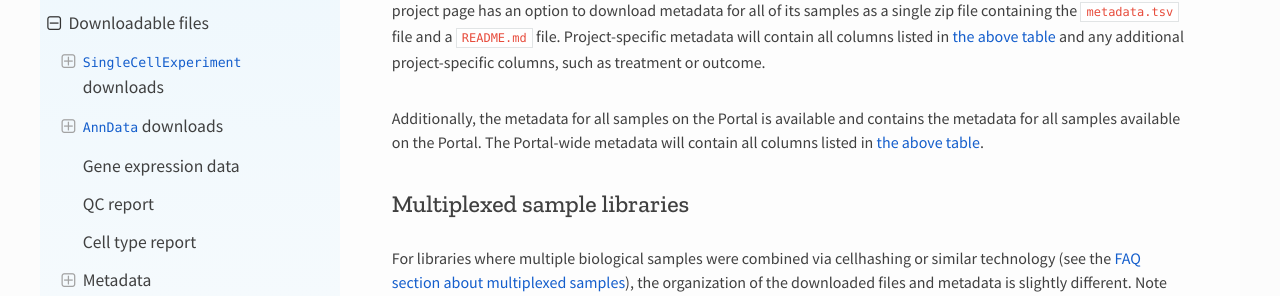
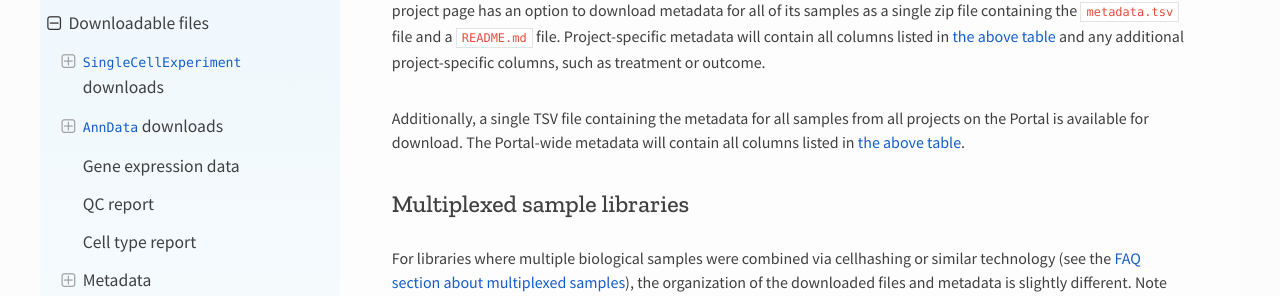
Before and after one commit to DongzeHE/scpca-docs, a Sphinx documentation site: the page built from docs/download_files.md, in a window 1280 px wide and 900 px high, scrolled down 10132 px. Shown: the part 152-448 px from the top of the window. Built offline with Sphinx 7.4.7 and the Read the Docs theme 2.0.0, drawn with Linux system fonts in a browser that asks for light colours.

Commit message:
reword metadata description

```diff
--- a/docs/download_files.md
+++ b/docs/download_files.md
@@ -163,7 +163,7 @@ Metadata for all samples on the Portal is available to download separately from
 Each project page has an option to download metadata for all of its samples as a single zip file containing the `metadata.tsv` file and a `README.md` file.
 Project-specific metadata will contain all columns listed in [the above table](#metadata) and any additional project-specific columns, such as treatment or outcome.
 
-Additionally, the metadata for all samples on the Portal is available and contains the metadata for all samples available on the Portal.
+Additionally, a single TSV file containing the metadata for all samples from all projects on the Portal is available for download.
 The Portal-wide metadata will contain all columns listed in [the above table](#metadata).
 
 ## Multiplexed sample libraries
```
